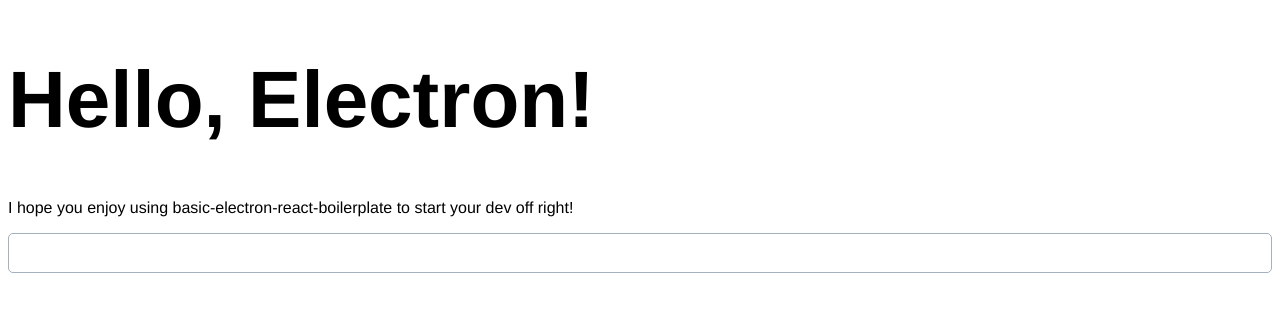
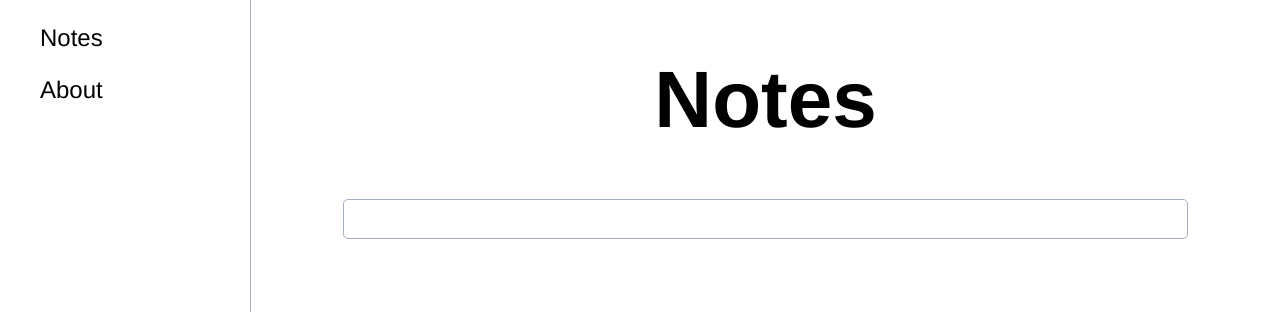
Before and after one commit to FloydanTheBeast/notes, a React app: page / in a window 1280 px wide. Shown: the top 312 px of the page. Built offline with nearby package versions, Linux system fonts and the light colour scheme; the HTML template or start-up script is replaced by a standard one.

Commit message:
Add MenuBar component, improve styles

```diff
--- a/package.json
+++ b/package.json
@@ -37,6 +37,8 @@
     "webpack-dev-server": "^2.4.5"
   },
   "dependencies": {
-    "draft-js": "^0.10.5"
+    "draft-js": "^0.10.5",
+    "react-router": "^4.3.1",
+    "react-router-dom": "^4.3.1"
   }
 }
--- a/src/assets/styles/main.sass
+++ b/src/assets/styles/main.sass
@@ -1,13 +1,46 @@
 body
     font-family: Helvetica, sans-serif
+    margin: 0
 
 h1
-    font-size: 5rem;
+    font-size: 5rem
+
+.app
+    height: 100vh
+    display: grid
+    overflow: scroll
+    grid-auto-columns: auto 1fr
+    grid-template-areas: "menu-bar content"
+
+.menu-bar
+    grid-area: menu-bar
+    width: 250px
+    border-right: 1px solid #a4b0be
+    position: sticky
+    height: 100vh
+    top: 0
+    & li
+        list-style: none
+        margin-top: 1.5rem
+        font-size: 1.5rem
+
+.content
+    grid-area: content
+
+.app-logo
+    font-size: 5rem
+    text-align: center
 
 .editor
-    border: 1px solid #a4b0be;
-    border-radius: 5px;
-    transition: all 0.3s;
-    padding: 10px;
+    width: 80%
+    margin: 0 auto
+    border: 1px solid #a4b0be
+    border-radius: 5px
+    transition: all 0.3s
+    padding: 10px
+    &.active
+        border: 1px solid #2f3542
+        outline: none
     &:hover
-        border: 1px solid #2f3542;
+        border: 1px solid #2f3542
+        outline: none
--- a/src/components/App.js
+++ b/src/components/App.js
@@ -1,19 +1,20 @@
 import '../assets/styles/main.sass';
-import React, { Component } from 'react';
-import TextEditor from './Editor';
+import React, { Component } from 'react'
+import TextEditor from './Editor'
+import MenuBar from './MenuBar'
 
 class App extends React.Component {
-  render() {
-    return (
-      <div>
-        <h1>Hello, Electron!</h1>
-        <p>I hope you enjoy using basic-electron-react-boilerplate to start your dev off right!</p>
-        <TextEditor>
-
-        </TextEditor>
-      </div>
-    );
-  }
+    render() {
+        return (
+            <div className='app'>
+                <MenuBar />
+                <div className='content'>
+                    <h1 className='app-logo'>Notes</h1>
+                    <TextEditor />
+                </div>
+            </div>
+        );
+    }
 }
 
 export default App;
--- a/src/components/Editor.js
+++ b/src/components/Editor.js
@@ -4,19 +4,43 @@ import { Editor, EditorState } from 'draft-js';
 class TextEditor extends Component {
     constructor(props) {
         super(props);
-        this.state = {editorState: EditorState.createEmpty()};
+        this.state = {
+            editorState: EditorState.createEmpty(),
+            isFocused: false
+        };
+        this.editor = React.createRef();
         this.onChange = (editorState) => this.setState({editorState});
-      }
-      render() {
+    }
+
+    componentDidMount() {
+        document.addEventListener('click', e => this.focus(e))
+    }
+
+    render() {
         return (
-            <div className='editor'>
+            <div className={`editor ${this.state.isFocused ? 'active': ''}`}
+             onClick={this.focus.bind(this)}
+             ref={this.editor}>
                 <Editor
                     editorState={this.state.editorState}
                     onChange={this.onChange}
+                    ref={node => this.editorField = node}
                 />
             </div>
         );
     }
+
+    focus(e) {
+        if (this.editor) {
+            if (this.editor.current.contains(e.target))  {
+                this.setState({ isFocused: true })
+                this.editorField.focus()
+            }
+            else {
+                this.setState({ isFocused: false })
+            }
+        }
+    }
 }
 
 export default TextEditor;
--- /dev/null
+++ b/src/components/MenuBar.js
@@ -0,0 +1,16 @@
+import React, { Component } from 'react'
+
+class MenuBar extends Component {
+    render() {
+        return(
+            <div className='menu-bar'>
+                <ul>
+                    <li>Notes</li>
+                    <li>About</li>
+                </ul>
+            </div>
+        )
+    }
+}
+
+export default MenuBar
```
Also changed, not shown: 1 other file (tests, documents, lock files or other folders).
